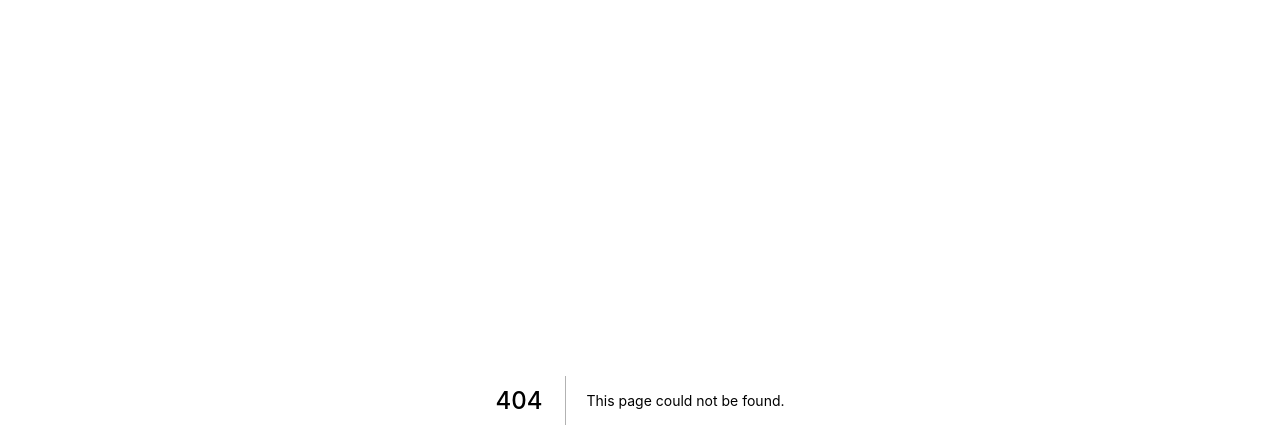
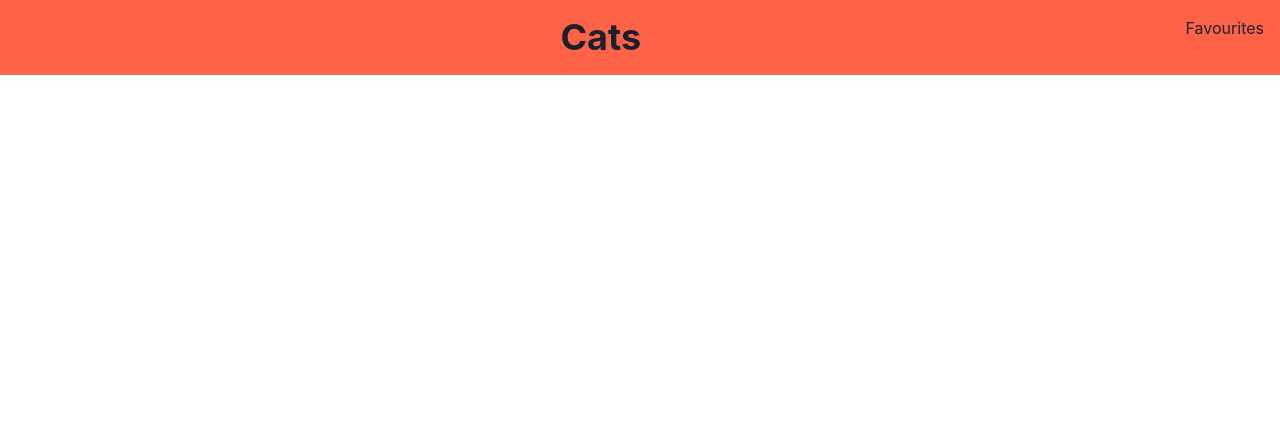
Before and after one commit to OkayAobakwe/aobakwe-cat-images, a Next.js app in the folder web/: page /favourites in a window 1280 px wide. Before the commit this address had no page. Shown: the top 448 px of the page. Built offline with nearby package versions, Linux system fonts and the light colour scheme.

Commit message:
feat(favourites): able to store favourites in localStorage

```diff
--- a/web/src/components/Navbar.tsx
+++ b/web/src/components/Navbar.tsx
@@ -1,4 +1,4 @@
-import { Box, Flex, Link, Heading} from '@chakra-ui/react';
+import { Text, Flex, Link, Heading} from '@chakra-ui/react';
 import React, { FC} from 'react'
 import NextLink from "next/link";
 
@@ -13,6 +13,11 @@ export const NavBar: FC = ({}) => {
           </Link>
         </NextLink>
       </Flex>
+      <NextLink href="/favorites">
+        <Link>
+          <Text>Favourites</Text>
+        </Link>
+      </NextLink>
     </Flex>
   );
 }
--- /dev/null
+++ b/web/src/pages/favourites/index.tsx
@@ -0,0 +1,21 @@
+import React, { useEffect, useState } from "react"
+import { NavBar } from "../../components/Navbar"
+import { Image } from "@chakra-ui/react"
+
+const Favourites = () => {
+  const [favouriteCats, setFavouriteCats] = useState([])
+  useEffect(() => {
+    setFavouriteCats(JSON.parse(localStorage.getItem("favouriteCats")))
+  })
+  console.log(favouriteCats)
+  return(
+    <>
+      <NavBar />
+      {favouriteCats?.map((cat) => (
+        <Image src={cat} key={cat} marginBottom={4}/>
+      ))}
+    </>
+  )
+}
+
+export default Favourites
```
Also changed, not shown: web/src/components/CatCard.tsx (added, +8 -0 lines), web/src/pages/cat-search/[id].tsx (+18 -3 lines).
